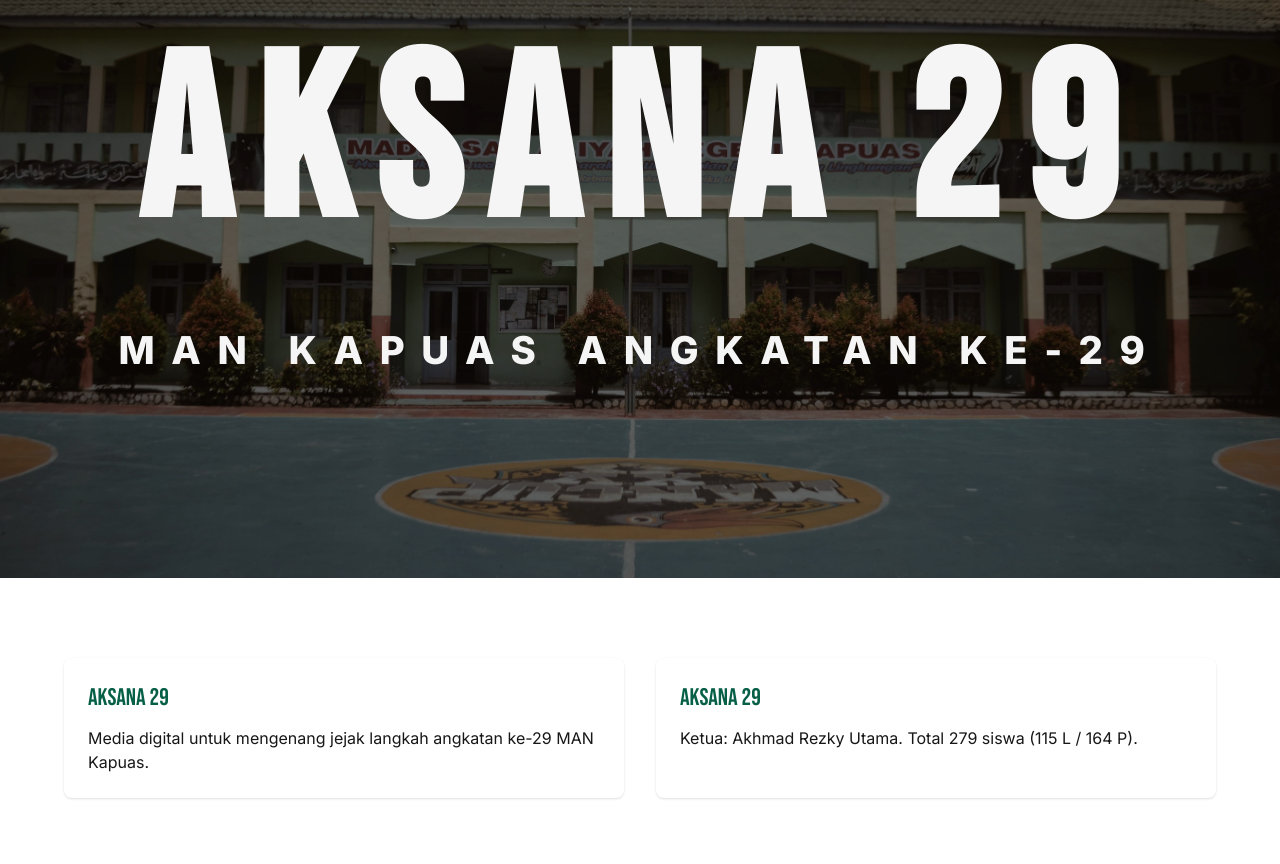
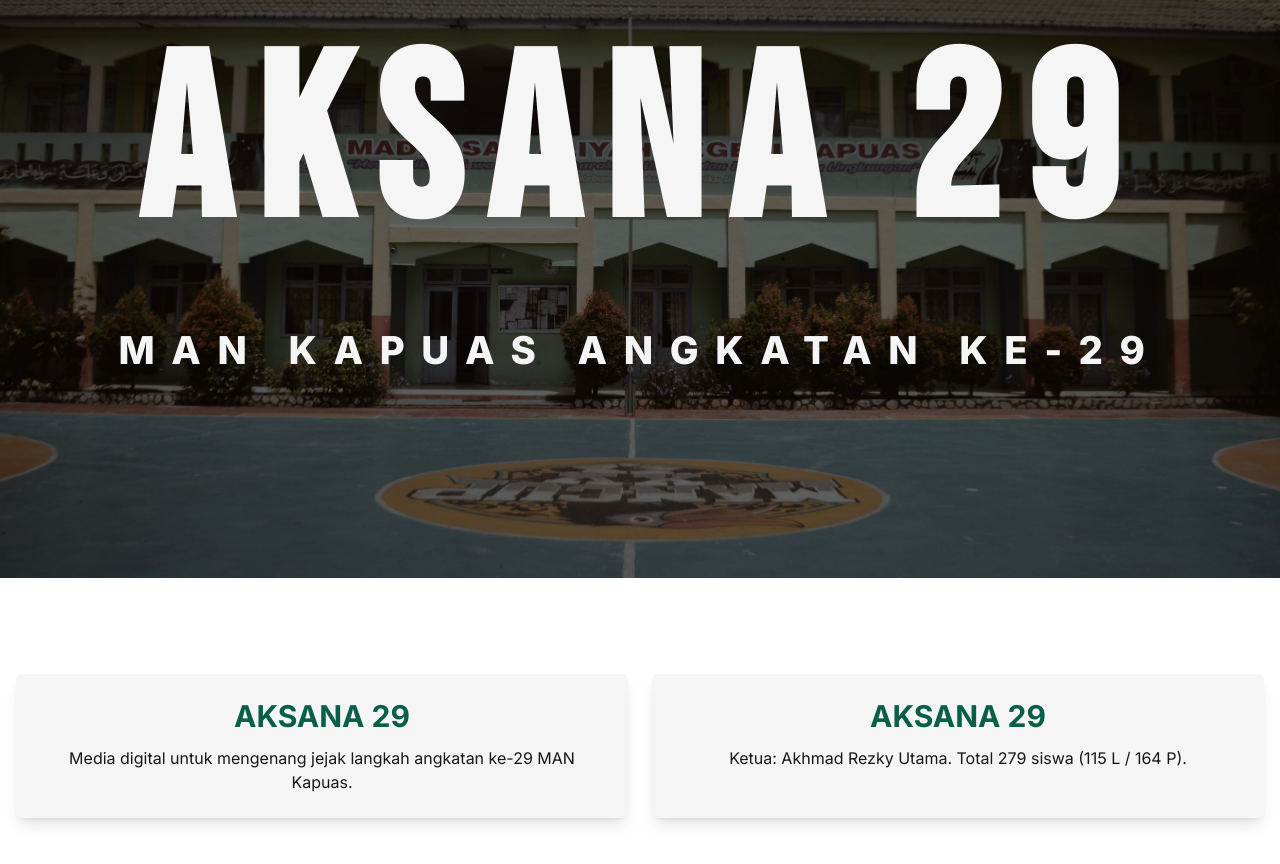
Before and after one commit to kemal-faza/aksana-29-nextjs, a Next.js app in the folder apps/web/: page / in a window 1280 px wide. Shown: the part 222-1086 px from the top of the page. Built offline with nearby package versions, Linux system fonts and the light colour scheme; no server answers.

Commit message:
refactor(public): align About with DESIGN.md spec

```diff
--- a/apps/web/components/public/About.tsx
+++ b/apps/web/components/public/About.tsx
@@ -11,12 +11,14 @@ const aboutCards = [
 
 export function About() {
   return (
-    <section className="py-20 px-4">
-      <div className="max-w-6xl mx-auto grid md:grid-cols-2 gap-8">
+    <section className="py-24 px-4">
+      <div className="container mx-auto grid grid-cols-1 lg:grid-cols-2 gap-6 justify-center">
         {aboutCards.map((card) => (
-          <div key={card.title} className="p-6 bg-white rounded-lg shadow">
-            <h2 className="text-2xl font-heading text-primary mb-3">{card.title}</h2>
-            <p className="text-dark">{card.body}</p>
+          <div key={card.title} className="p-6 bg-canvas rounded-md overflow-hidden shadow-lg">
+            <h2 className="text-2xl lg:text-3xl font-bold uppercase text-primary mb-3 text-center">
+              {card.title}
+            </h2>
+            <p className="text-ink text-center">{card.body}</p>
           </div>
         ))}
       </div>
```
